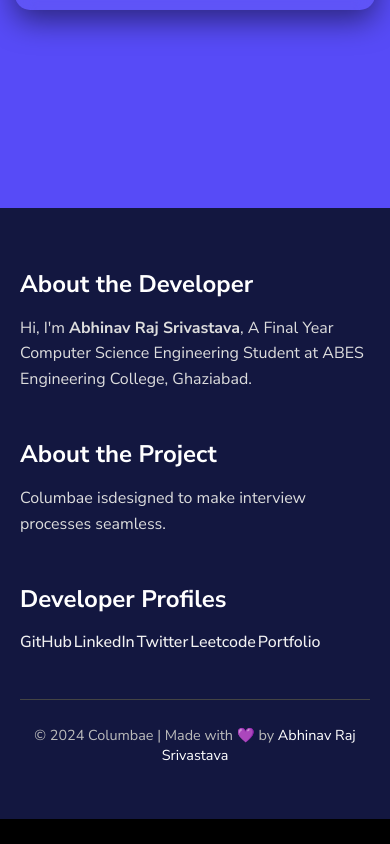
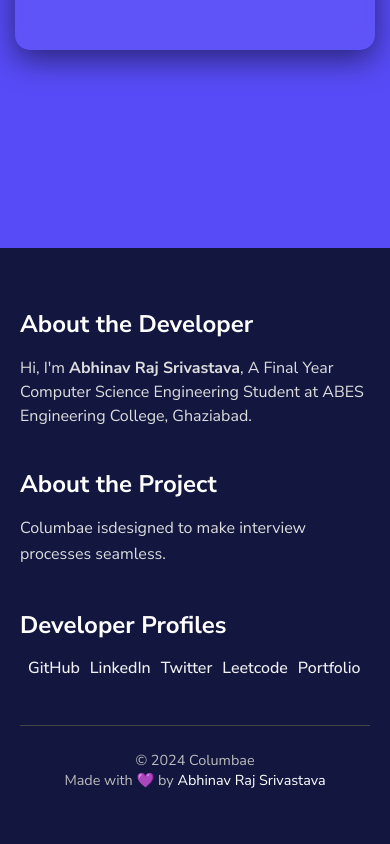
Before and after one commit to Abhinavrajsrivastav/EduCloud, a React (Create React App) app: page / in a window 390 px wide. Shown: the part 1115-1959 px from the top of the page. Before the commit the page ends 1934 px from the top, so only its background shows below. Built offline with nearby package versions, Linux system fonts and the light colour scheme.

Commit message:
Task-Completed

```diff
--- a/src/Pages/Footer/Footer.css
+++ b/src/Pages/Footer/Footer.css
@@ -29,14 +29,14 @@
 
 .footer-section h2 {
     font-size: 1.5rem;
-    margin-bottom: 15px;
+    margin-bottom: 5px;
     font-weight: 700;
 }
 
 
 .about-developer p {
     font-size: 1rem;
-    line-height: 1.6;
+    line-height: 1.5;
     color: #ddd;
     text-align: start;
 }
@@ -98,7 +98,7 @@
         flex-direction: column;
         align-items: start;
         text-align: start;
-        gap: 10px;
+        gap: 5px;
     }
 
     .footer-section {
@@ -110,10 +110,21 @@
     .footer-section ul {
         display: flex;
         flex-direction: row;
-        justify-content: space-between;
+        justify-content: space-around;
         text-align: start;
+        gap: 2px;
     }
+
+    .footer-link{
+    text-align: start;
+      margin-left: 8px;
+    }
+
     .footer-bottom{
         text-align: center;
     }
+
+    .about-project{
+        gap: 0px;
+    }
 }
--- a/src/Pages/Footer/Footer.jsx
+++ b/src/Pages/Footer/Footer.jsx
@@ -33,7 +33,7 @@ const Footer = () => {
             </div>
 
             <div className="footer-bottom">
-                <p>&copy; 2024 Columbae | Made with 💜 by <a href="https://github.com/Abhinavrajsrivastav">Abhinav Raj Srivastava</a></p>
+                <p>&copy; 2024 Columbae<br/> Made with 💜 by <a href="https://github.com/Abhinavrajsrivastav">Abhinav Raj Srivastava</a></p>
             </div>
         </footer>
     );
--- a/src/Pages/Landing/InfoSection.css
+++ b/src/Pages/Landing/InfoSection.css
@@ -145,7 +145,7 @@
     /* Adjust the info-sec height for mobile */
     .info-sec {
         height: auto; /* Set height to auto to prevent it from overflowing */
-        margin-top: 60px; /* Adjust for navbar height (if it's fixed) */
+        padding-top: 100px; /* Adjust for navbar height (if it's fixed) */
     }
 
     /* Adjust column width */
--- a/src/Pages/Navbar/Navbar.jsx
+++ b/src/Pages/Navbar/Navbar.jsx
@@ -24,7 +24,7 @@ const Navbar = () => {
         </div>
 
         <div className="navbar-links">
-          <Button color="inherit" component={Link} to="/">Home</Button>
+          <Button component={Link} to="/" sx={{ color: 'white' }}>Home</Button>
           <Button color="inherit" component={Link} to="/profile">Profile</Button>
           <Button color="inherit" href="#developer">Developer</Button>
 
@@ -50,7 +50,7 @@ const Navbar = () => {
        onClose={() => toggleDrawer(false)}
        sx={{
        '& .MuiDrawer-paper': {
-       backgroundColor: 'black',
+       backgroundColor: '#181e59',
        color: 'white',
     },
   }}
```
